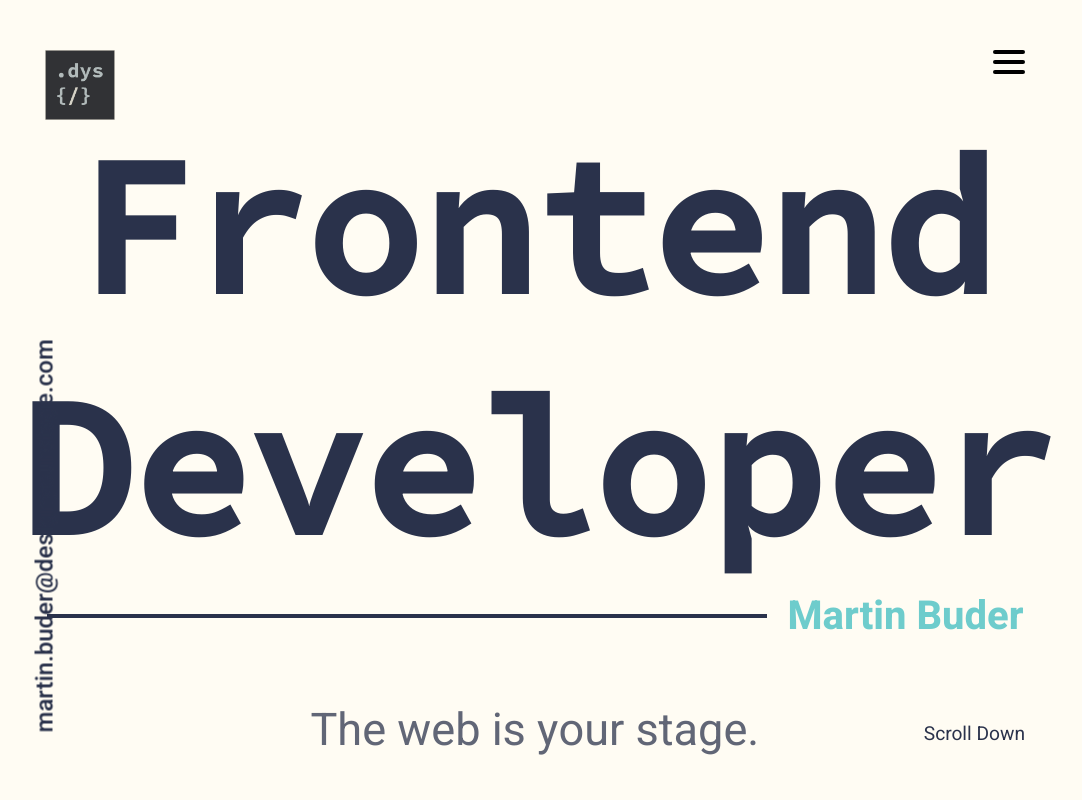
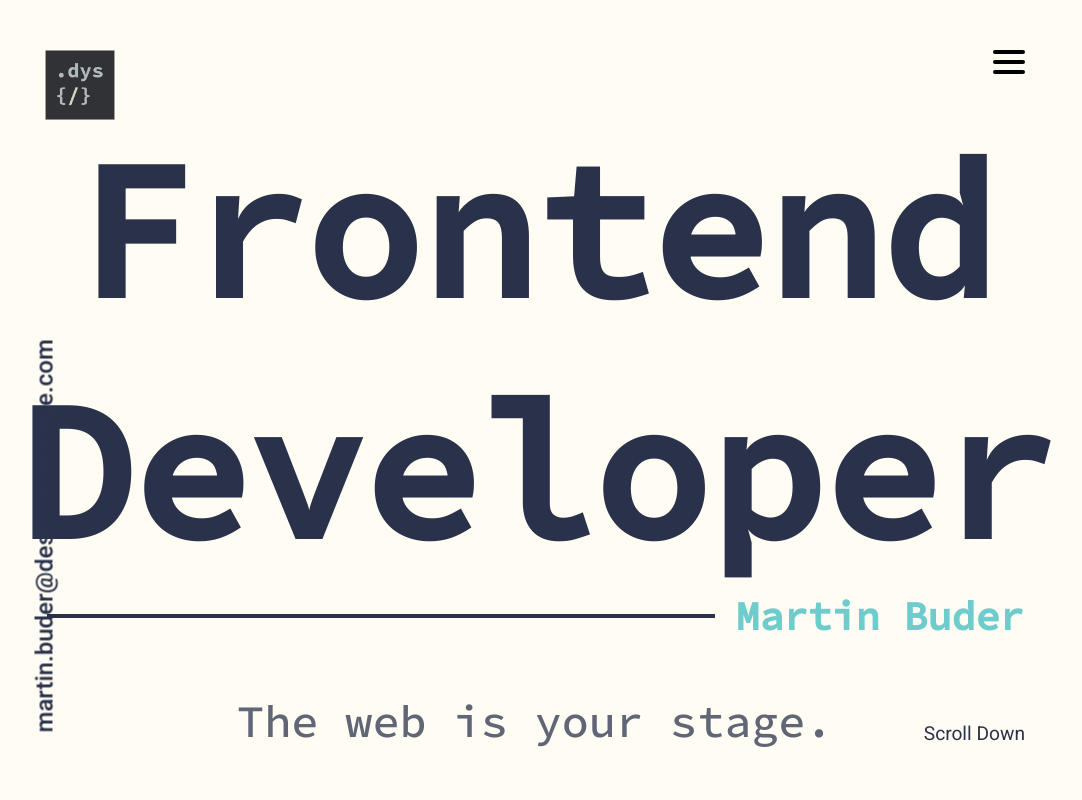
Before and after one commit to martinBuder/portfolio, an Angular app: page / in a window 1280 px wide. Shown: the top 800 px of the page, without its empty margins (105-1187 px from the left). Built offline with nearby package versions, Linux system fonts and the light colour scheme.

Commit message:
added font var

```diff
--- a/src/app/contact/contact.component.scss
+++ b/src/app/contact/contact.component.scss
@@ -44,6 +44,7 @@ form {
 		outline: none;
 		color: var(--colorLight);
 		font-size: 1.2rem;
+		font-family: var(--fontText);
 
 
 		&::placeholder {
--- a/src/app/teaser/teaser.component.scss
+++ b/src/app/teaser/teaser.component.scss
@@ -65,6 +65,7 @@
 		font-size: 3rem;
 		animation: flyIn 6s ease-in;
 		margin-top: 50px;
+		font-family: var(--fontHeader);
 	}
 }
 
--- a/src/styles.scss
+++ b/src/styles.scss
@@ -14,8 +14,8 @@
 	--colorHighlight: #6ecccc;
 	--colorLight: #fffcf3;
 	--bodyPadding: 150px;
-	--fontSourceCode: 'Source Code Pro', monospace;
-	--fontHeebo: 'Heebo', sans-serif;
+	--fontHeader: 'Source Code Pro', monospace;
+	--fontText: 'Heebo', sans-serif;
 }
 
 * {
@@ -49,11 +49,11 @@ body {
 	background-color: var(--colorLight);
 	padding: 0 var(--bodyPadding);
 	color: var(--colorDark);
-	font-family: var(--fontHeebo);
+	font-family: var(--fontText);
 }
 
-h1, h2 h4, h4 {
-	font-family: var(--fontSourceCode);
+h1, h2, h3, h4 {
+	font-family: var(--fontHeader);
 }
 
 h2 {
@@ -78,6 +78,7 @@ p {
 
 button {
 	font-size: 1.2rem;
+	font-family: var(--fontHeader);
 	padding: 10px 30px;
 	border: 4px solid var(--colorDark);
 	color: var(--colorDark);
```
